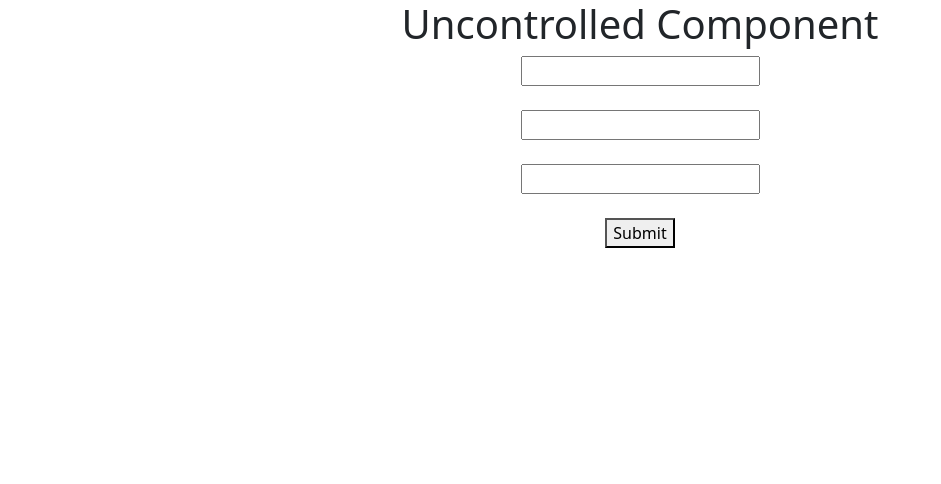
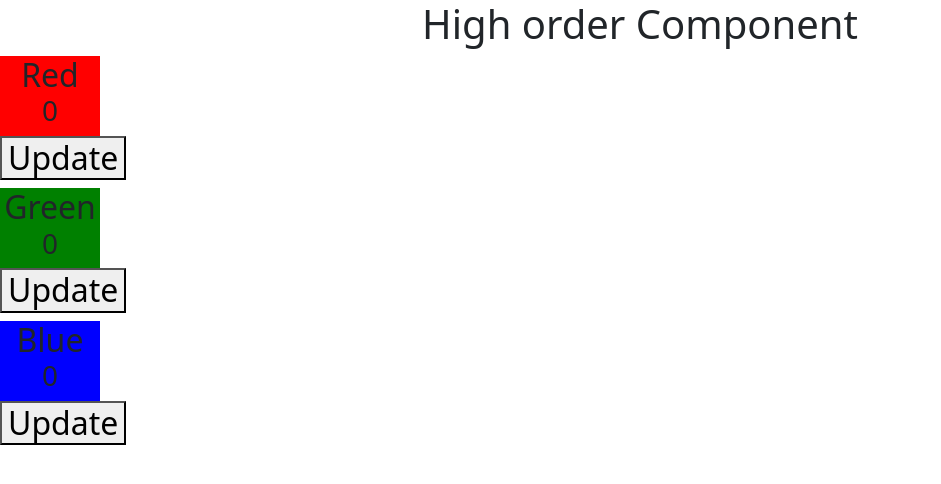
Before and after one commit to sunnysood1may/react, a React (Create React App) app: page / in a window 1280 px wide. Shown: the top 484 px of the page, without its empty margins (0-941 px from the left). Built offline with nearby package versions, Linux system fonts and the light colour scheme.

Commit message:
high order component

```diff
--- a/src/App.js
+++ b/src/App.js
@@ -1,27 +1,31 @@
 import "./App.css";
-import React, { useRef } from "react";
+import React, { useRef, useState } from "react";
 
 function App() {
-  let inputRef = useRef(null);
-  let inputRef2 = useRef(null);
-  function submitForm(e) {
-    e.preventDefault();
-    console.log("input field 1 value : ", inputRef.current.value)
-    console.log("input field 2 value : ", inputRef2.current.value)
-    let input3 = document.getElementById("input3").value;
-    console.log("input field 3 value : ", input3)
-  }
   return (
     <div className="App">
-      <h1>Uncontrolled Component </h1>
-      <form onSubmit={submitForm}>
-        <input ref={inputRef} type="text" /> <br /> <br />
-        <input ref={inputRef2} type="text" /> <br /> <br />
-        <input id="input3" type="text" /> <br /> <br />
-        <button>Submit</button>
-      </form>
+      <h1>High order Component </h1>
+      <HOCRed cmp={Counter} />
+      <HOCGreen cmp={Counter} />
+      <HOCBlue cmp={Counter} />
     </div>
   );
 }
+function HOCRed(props){
+  return <h2 style={{backgroundColor:'red',width:100}}>Red<props.cmp /></h2>
+}
+function HOCGreen(props){
+  return <h2 style={{backgroundColor:'green',width:100}}>Green<props.cmp /></h2>
+}
+function HOCBlue(props){
+  return <h2 style={{backgroundColor:'blue',width:100}}>Blue<props.cmp /></h2>
+}
+function Counter(){
+  const [count,setCount] = useState(0);
+  return<div>
+    <h3>{count}</h3>
+    <button onClick={()=>setCount(count+1)}>Update</button>
+  </div>
+}
 
 export default App;
```
